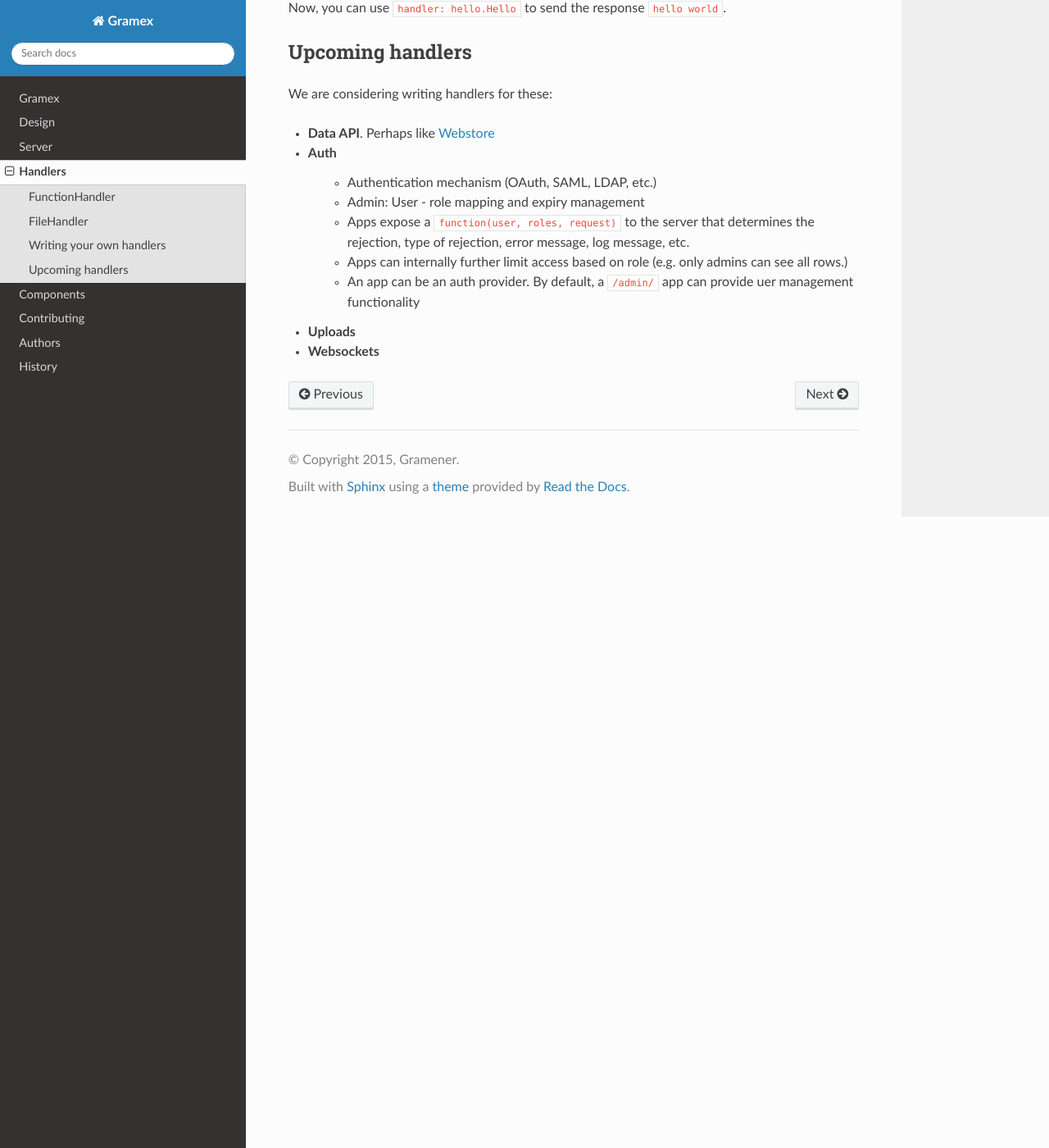
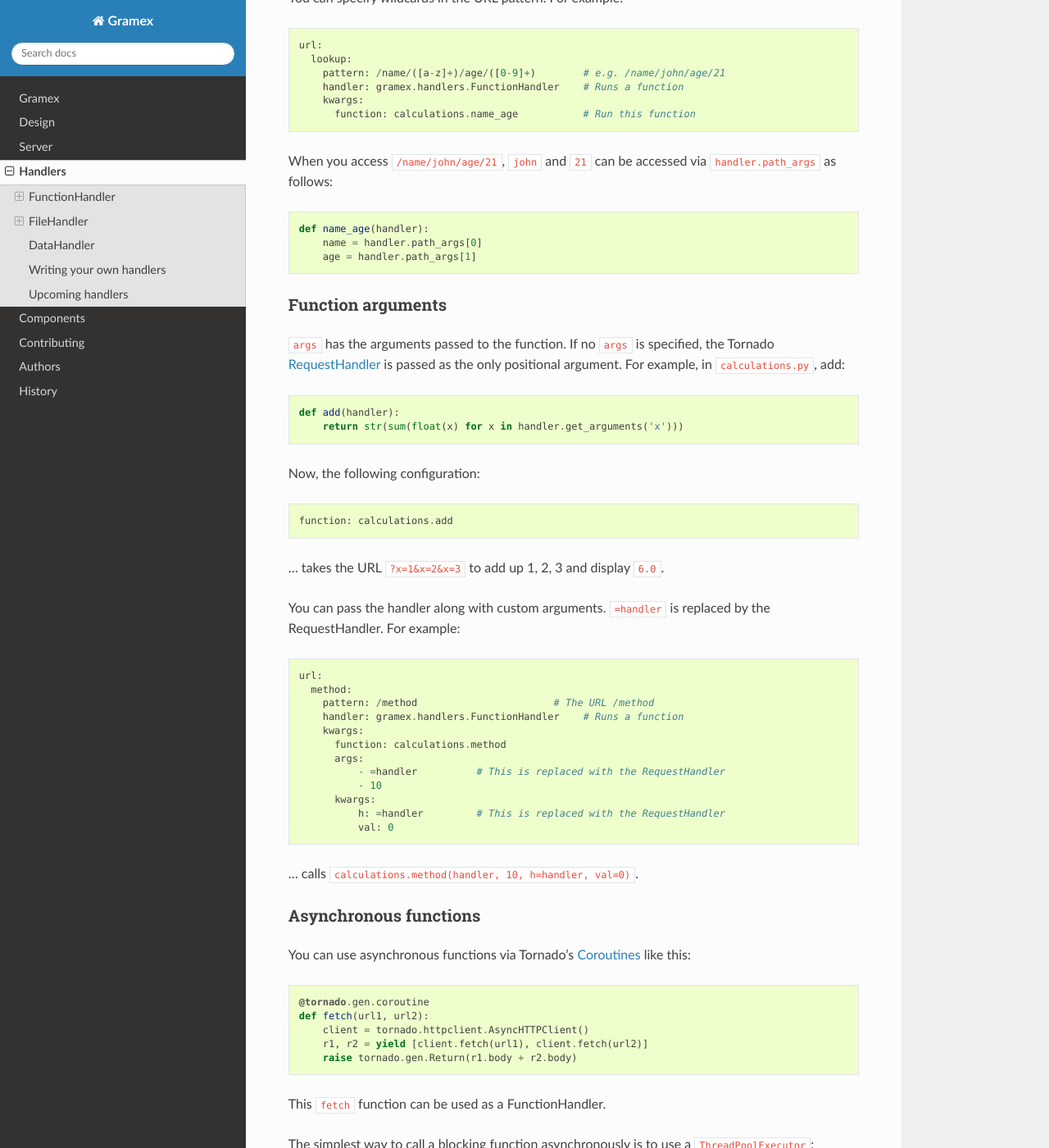
Before and after one commit to gramener/gramex, a Sphinx documentation site: the page built from docs/handlers.rst, in a window 1280 px wide and 1400 px high, scrolled down 1287 px. Shown: the whole window at 82% size. Built offline with Sphinx 7.4.7 and the Read the Docs theme 2.0.0, drawn with Linux system fonts in a browser that asks for light colours; the version number could not be read and is left out; some of the changed text lies outside the part shown.

Commit message:
DOC: move handler details docs into docs/ from code

```diff
--- a/docs/handlers.rst
+++ b/docs/handlers.rst
@@ -6,8 +6,7 @@ A handler converts a HTTP request into a response. (It is an instance of Tornado
 
 .. _RequestHandler: http://tornado.readthedocs.org/en/latest/web.html#request-handlers
 
-Gramex provides these handlers. (See :mod:`gramex.handlers` for full
-documentation.)
+Gramex provides the following built-in handlers.
 
 
 .. _FunctionHandler:
@@ -29,6 +28,130 @@ displays "Hello world" at /hello as plain text::
           headers:
             Content-Type: text/plain        # Render as plain text
 
+You can call a function that you have defined. For example, create a
+``calculations.py`` with this method::
+
+    import json
+    def total(*items):
+        'Calculate total of all items and render as JSON: value and string'
+        total = sum(float(item) for item in items)
+        return json.dumps({
+            'display': '${:,.2f}'.format(total),
+            'value': total,
+        })
+
+Now, you can use this configuration::
+
+    url:
+      total:
+        pattern: /total                             # The URL /total
+        handler: gramex.handlers.FunctionHandler    # Runs a function
+        kwargs:
+          function: calculations.total              # calculations.total(100, 200.0)
+          args: [100, 200.0]
+          headers:
+            Content-Type: application/json          # Returns the result as JSON
+
+... to get this result in JSON::
+
+    {"display": "$300.00", "value": 300.0}
+
+URL patterns
+::::::::::::
+
+You can specify wildcards in the URL pattern. For example::
+
+    url:
+      lookup:
+        pattern: /name/([a-z]+)/age/([0-9]+)        # e.g. /name/john/age/21
+        handler: gramex.handlers.FunctionHandler    # Runs a function
+        kwargs:
+          function: calculations.name_age           # Run this function
+
+When you access ``/name/john/age/21``, ``john`` and ``21`` can be accessed
+via ``handler.path_args`` as follows::
+
+    def name_age(handler):
+        name = handler.path_args[0]
+        age = handler.path_args[1]
+
+Function arguments
+::::::::::::::::::
+
+``args`` has the arguments passed to the function. If no ``args`` is
+specified, the Tornado `RequestHandler`_ is passed as the only positional
+argument. For example, in ``calculations.py``, add::
+
+    def add(handler):
+        return str(sum(float(x) for x in handler.get_arguments('x')))
+
+Now, the following configuration::
+
+    function: calculations.add
+
+... takes the URL ``?x=1&x=2&x=3`` to add up 1, 2, 3 and display ``6.0``.
+
+You can pass the handler along with custom arguments. ``=handler`` is
+replaced by the RequestHandler. For example::
+
+    url:
+      method:
+        pattern: /method                       # The URL /method
+        handler: gramex.handlers.FunctionHandler    # Runs a function
+        kwargs:
+          function: calculations.method
+          args:
+              - =handler          # This is replaced with the RequestHandler
+              - 10
+          kwargs:
+              h: =handler         # This is replaced with the RequestHandler
+              val: 0
+
+... calls ``calculations.method(handler, 10, h=handler, val=0)``.
+
+
+Asynchronous functions
+::::::::::::::::::::::
+
+You can use asynchronous functions via Tornado's `Coroutines`_ like this::
+
+    @tornado.gen.coroutine
+    def fetch(url1, url2):
+        client = tornado.httpclient.AsyncHTTPClient()
+        r1, r2 = yield [client.fetch(url1), client.fetch(url2)]
+        raise tornado.gen.Return(r1.body + r2.body)
+
+This ``fetch`` function can be used as a FunctionHandler.
+
+The simplest way to call a blocking function asynchronously is to use a
+``ThreadPoolExecutor``::
+
+    thread_pool = concurrent.futures.ThreadPoolExecutor(4)
+
+    @tornado.gen.coroutine
+    def calculate(data1, data2):
+        group1, group2 = yield [
+            thread_pool.submit(data1.groupby, ['category']),
+            thread_pool.submit(data2.groupby, ['category']),
+        ]
+        result = thead_pool.submit(pd.concat, [group1, group2])
+        raise tornado.gen.Return(result)
+
+.. _Coroutines: http://tornado.readthedocs.org/en/stable/guide/coroutines.html
+
+Redirection
+:::::::::::
+
+To redirect to a different URL when the function is done, use ``redirect``::
+
+    url:
+      lookup:
+        function: calculation.run     # Run calculation.run(handler)
+        redirect: /                   # and redirect to / thereafter
+
+Use ``redirect: ""`` to redirect to the URL  redirects to referrer. Add test case for this.
+
+
 See :class:`gramex.handlers.FunctionHandler` for details.
 
 
@@ -37,22 +160,75 @@ See :class:`gramex.handlers.FunctionHandler` for details.
 FileHandler
 ~~~~~~~~~~~
 
-(In version 1.0.3 and before, this was called ``DirectoryHandler``. Both work.)
-
 Displays files in a folder. This configuration serves files from the current
 directory at ``/``::
 
     url:
       root-app:                         # A unique name for this handler
         pattern: /(.*)                  # All URLs beginning with /
-        handler: gramex.handlers.FileHandler        # Handler used
-        kwargs:                                     # Options to the handler
-            path: .                                 #   path is current dir
-            default_filename: index.html            #   default filename
+        handler: gramex.handlers.FileHandler    # Handler used
+        kwargs:                                 # Options to the handler
+            path: .                             #   path is current dir
+            default_filename: index.html        #   default filename
+            index: true                         # List files if index.html doesn't exist
+
+**Note**: Gramex comes with a ``default`` URL handler that automatically serves
+files from the home directory of your folder. To override that, override the
+``default`` pattern::
+
+    url:
+      default:                          # This overrides the default URL handler
+        pattern: ...
+
+
+File patterns
+:::::::::::::
+
+To restrict to serving specific files, you can identify them in the pattern::
+
+    pattern: /blog/(.*\.md$|style\.css)         # Serve only .md files or style.css
+    handler: FileHandler
+    kwargs:
+        path: blog/
+
+Transforms
+::::::::::
+
+To render Markdown as HTML, set up this handler::
+
+    pattern: /blog/(.*)                     # Any URL starting with blog
+    handler: FileHandler                    # uses this handler
+    kwargs:
+      path: blog/                           # Serve files from blog/
+      default_filename: README.md           # using README.md as default
+      transform:
+        "*.md":                             # Any file matching .md
+          encoding: cp1252                  #   Open files with CP1252 encoding
+          function: markdown.markdown       #   Convert from markdown to html
+          kwargs:
+            safe_mode: escape               #   Pass safe_mode='escape'
+            output_format: html5            #   Output in HTML5
+          headers:
+            Content-Type: text/html         #   MIME type: text/html
+
+.. _glob pattern: https://docs.python.org/3/library/pathlib.html#pathlib.Path.glob
+.. _SimpleHTTPServer: https://docs.python.org/2/library/simplehttpserver.html
+
 
 See :class:`gramex.handlers.FileHandler` for details.
 
 .. _BadgerFish: http://www.sklar.com/badgerfish/
+
+
+
+DataHandler
+~~~~~~~~~~~
+
+TBD.
+
+Similar to `Webstore <http://webstore.readthedocs.org/en/latest/index.html>`__
+
+See :class:`gramex.handlers.DataHandler` for details.
 
 
 Writing your own handlers
@@ -75,8 +251,6 @@ Upcoming handlers
 
 We are considering writing handlers for these:
 
-- **Data API**. Perhaps like
-  `Webstore <http://webstore.readthedocs.org/en/latest/index.html>`__
 - **Auth**
     - Authentication mechanism (OAuth, SAML, LDAP, etc.)
     - Admin: User - role mapping and expiry management
```
Also changed, not shown: 2 other files.
